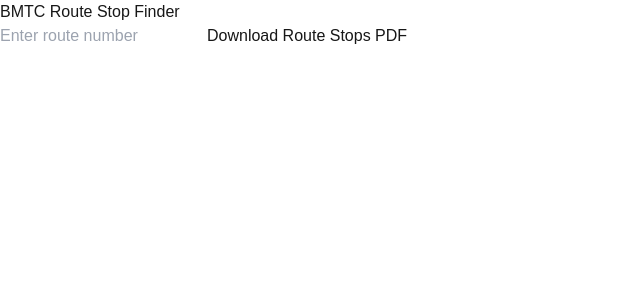
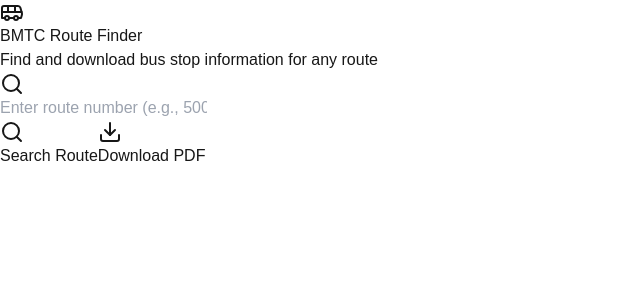
Before and after one commit to Vinod-J-Navalur/bengawalk, a Next.js app: page / in a window 1280 px wide. Shown: the top 300 px of the page, without its empty margins (0-640 px from the left). Built offline with nearby package versions, Linux system fonts and the light colour scheme.

Commit message:
Update page.tsx

```diff
--- a/src/app/page.tsx
+++ b/src/app/page.tsx
@@ -1,29 +1,69 @@
-'use client';
+'use client'
+import React, { useState, useRef, useEffect } from 'react';
+import { Search, Bus, Loader2, Download } from 'lucide-react';
+import { routes } from './data/routes';
 
-import { useState } from 'react';
-
-export default function Home() {
+function App() {
   const [routeNumber, setRouteNumber] = useState('');
   const [loading, setLoading] = useState(false);
+  const [downloading, setDownloading] = useState(false);
+  const [showSuggestions, setShowSuggestions] = useState(false);
+  const [filteredSuggestions, setFilteredSuggestions] = useState<string[]>([]);
+  const [previewUrl, setPreviewUrl] = useState<string>('');
+  const suggestionsRef = useRef<HTMLDivElement>(null);
 
-  const handleDownload = async () => {
+  useEffect(() => {
+    const handleClickOutside = (event: MouseEvent) => {
+      if (suggestionsRef.current && !suggestionsRef.current.contains(event.target as Node)) {
+        setShowSuggestions(false);
+      }
+    };
+
+    document.addEventListener('mousedown', handleClickOutside);
+    return () => document.removeEventListener('mousedown', handleClickOutside);
+  }, []);
+
+  useEffect(() => {
+    const filtered = routes.filter(suggestion =>
+      suggestion.toLowerCase().includes(routeNumber.toLowerCase())
+    );
+    setFilteredSuggestions(filtered);
+  }, [routeNumber]);
+
+  const handleSearch = async () => {
     if (!routeNumber) return;
 
     setLoading(true);
     try {
-      const response = await fetch('/api/route', {
-        method: 'POST',
-        headers: {
-          'Content-Type': 'application/json',
-        },
-        body: JSON.stringify({ routeNumber }),
+      const response = await fetch(`/api/route?route=${routeNumber}`, {
+        method: 'GET',
       });
 
       if (!response.ok) {
         throw new Error('Route not found');
       }
 
-      // Create blob from response and download
+      setPreviewUrl(`/api/route?route=${routeNumber}#toolbar=0&embedded=true`);
+    } catch (error) {
+      alert(`Error finding route information ${error}`);
+    } finally {
+      setLoading(false);
+    }
+  };
+
+  const handleDownload = async () => {
+    if (!routeNumber) return;
+
+    setDownloading(true);
+    try {
+      const response = await fetch(`/api/route?route=${routeNumber}`, {
+        method: 'GET',
+      });
+
+      if (!response.ok) {
+        throw new Error('Route not found');
+      }
+
       const blob = await response.blob();
       const url = window.URL.createObjectURL(blob);
       const a = document.createElement('a');
@@ -36,35 +76,137 @@
     } catch (error) {
       alert(`Error downloading route information ${error}`);
     } finally {
-      setLoading(false);
+      setDownloading(false);
     }
   };
 
   return (
-    <main className="min-h-screen p-8">
-      <div className="max-w-md mx-auto space-y-6">
-        <h1 className="text-2xl font-bold text-center">
-          BMTC Route Stop Finder
+    <div className="min-h-screen bg-gradient-to-br from-blue-50 to-indigo-50">
+      <div className="container mx-auto px-4 py-8 sm:py-16">
+        <div className="max-w-md mx-auto">
+          {/* Header */}
+          <div className="text-center mb-8 sm:mb-12">
+            <div className="inline-block p-3 bg-blue-500 rounded-full mb-4">
+              <Bus className="w-6 h-6 sm:w-8 sm:h-8 text-white" />
+            </div>
+            <h1 className="text-2xl sm:text-3xl font-bold text-gray-800 mb-2">
+              BMTC Route Finder
             </h1>
+            <p className="text-sm sm:text-base text-gray-600">
+              Find and download bus stop information for any route
+            </p>
+          </div>
 
-        <div className="space-y-4">
+          {/* Search Card */}
+          <div className="bg-white rounded-2xl shadow-xl p-4 sm:p-6 transition-all duration-300 hover:shadow-2xl">
+            <div className="relative mb-6">
+              <div className="absolute inset-y-0 left-3 flex items-center pointer-events-none">
+                <Search className="h-5 w-5 text-gray-400" />
+              </div>
               <input
                 type="text"
                 value={routeNumber}
-            onChange={(e) => setRouteNumber(e.target.value)}
-            placeholder="Enter route number"
-            className="w-full p-2 border rounded"
+                onChange={(e) => {
+                  setRouteNumber(e.target.value);
+                  setShowSuggestions(true);
+                }}
+                onFocus={() => setShowSuggestions(true)}
+                placeholder="Enter route number (e.g., 500K)"
+                className="w-full pl-10 pr-4 py-3 border border-gray-300 text-gray-900 rounded-xl
+                          focus:ring-2 focus:ring-blue-500 focus:border-blue-500
+                          placeholder:text-gray-400
+                          outline-none transition-all duration-200
+                          text-sm sm:text-base"
               />
+
+              {/* Suggestions Dropdown */}
+              {showSuggestions && filteredSuggestions.length > 0 && (
+                <div
+                  ref={suggestionsRef}
+                  className="absolute z-10 w-full mt-1 bg-white border border-gray-200 rounded-xl shadow-lg max-h-60 overflow-auto"
+                >
+                  {filteredSuggestions.map((suggestion, index) => (
+                    <button
+                      key={index}
+                      className="w-full px-4 py-2 text-left text-gray-900 hover:bg-blue-50 transition-colors duration-150
+                                text-sm sm:text-base"
+                      onClick={() => {
+                        setRouteNumber(suggestion);
+                        setShowSuggestions(false);
+                      }}
+                    >
+                      {suggestion}
+                    </button>
+                  ))}
+                </div>
+              )}
+            </div>
+
+            {/* Action Buttons */}
+            <div className="grid grid-cols-2 gap-4">
+              <button
+                onClick={handleSearch}
+                disabled={!routeNumber || loading}
+                className="bg-blue-500 text-white rounded-xl py-2.5 sm:py-3 font-medium
+                          transition-all duration-200 hover:bg-blue-600
+                          disabled:bg-gray-200 disabled:cursor-not-allowed
+                          text-sm sm:text-base
+                          flex items-center justify-center gap-2"
+              >
+                {loading ? (
+                  <>
+                    <Loader2 className="w-5 h-5 animate-spin" />
+                    Searching...
+                  </>
+                ) : (
+                  <>
+                    <Search className="w-5 h-5" />
+                    Search Route
+                  </>
+                )}
+              </button>
 
               <button
                 onClick={handleDownload}
-            disabled={!routeNumber || loading}
-            className="w-full p-2 bg-blue-500 text-white rounded hover:bg-blue-600 disabled:bg-gray-300"
+                disabled={!routeNumber || downloading || !previewUrl}
+                className="bg-green-500 text-white rounded-xl py-2.5 sm:py-3 font-medium
+                          transition-all duration-200 hover:bg-green-600
+                          disabled:bg-gray-200 disabled:cursor-not-allowed
+                          text-sm sm:text-base
+                          flex items-center justify-center gap-2"
               >
-            {loading ? 'Generating PDF...' : 'Download Route Stops PDF'}
+                {downloading ? (
+                  <>
+                    <Loader2 className="w-5 h-5 animate-spin" />
+                    Downloading...
+                  </>
+                ) : (
+                  <>
+                    <Download className="w-5 h-5" />
+                    Download PDF
+                  </>
+                )}
               </button>
             </div>
           </div>
-    </main>
+
+          {/* Preview Frame */}
+          {previewUrl && (
+            <div className="mt-6 sm:mt-8 rounded-2xl overflow-hidden shadow-lg bg-white">
+              <div className="p-3 sm:p-4 bg-gray-50 border-b border-gray-200">
+                <h2 className="text-xs sm:text-sm font-medium text-gray-600">Route Preview</h2>
+              </div>
+              <iframe
+                src={previewUrl}
+                className="w-full h-[300px] sm:h-[400px] border-0"
+                title="Route Preview"
+              />
+            </div>
+          )}
+        </div>
+      </div>
+    </div>
   );
 }
+
+export default App;
```
Lines whose indentation alone changed are shown as unchanged.
